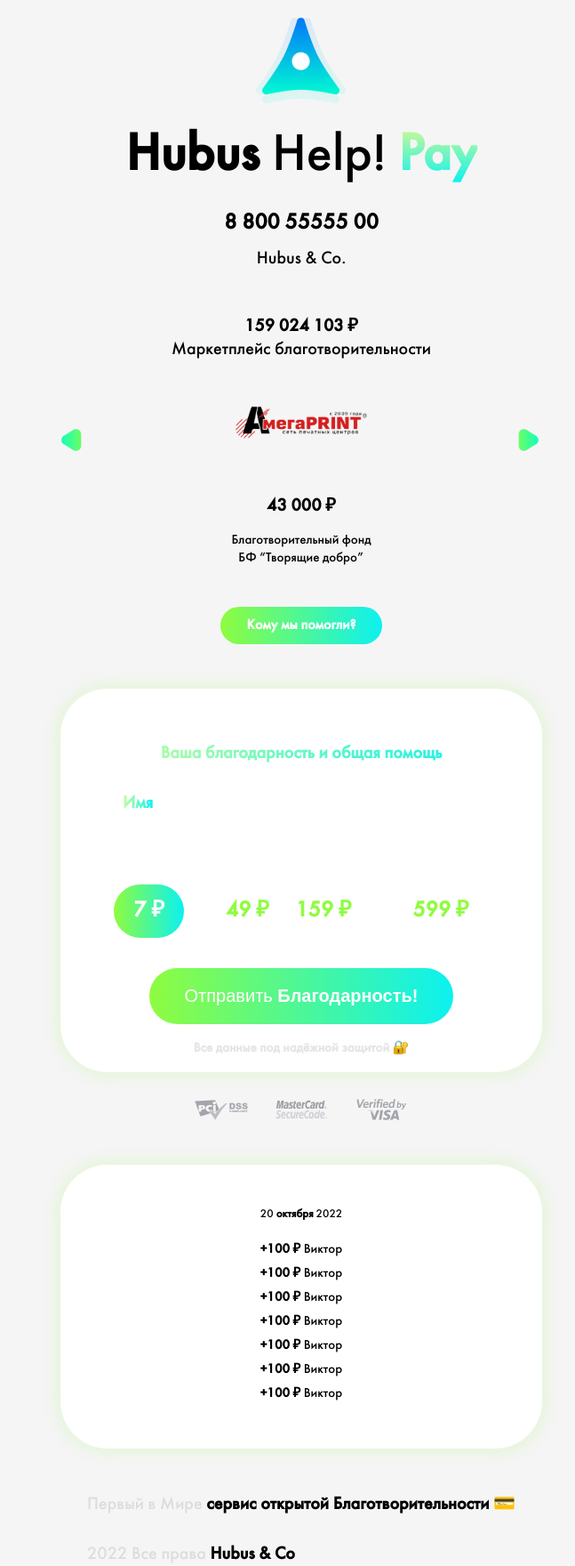
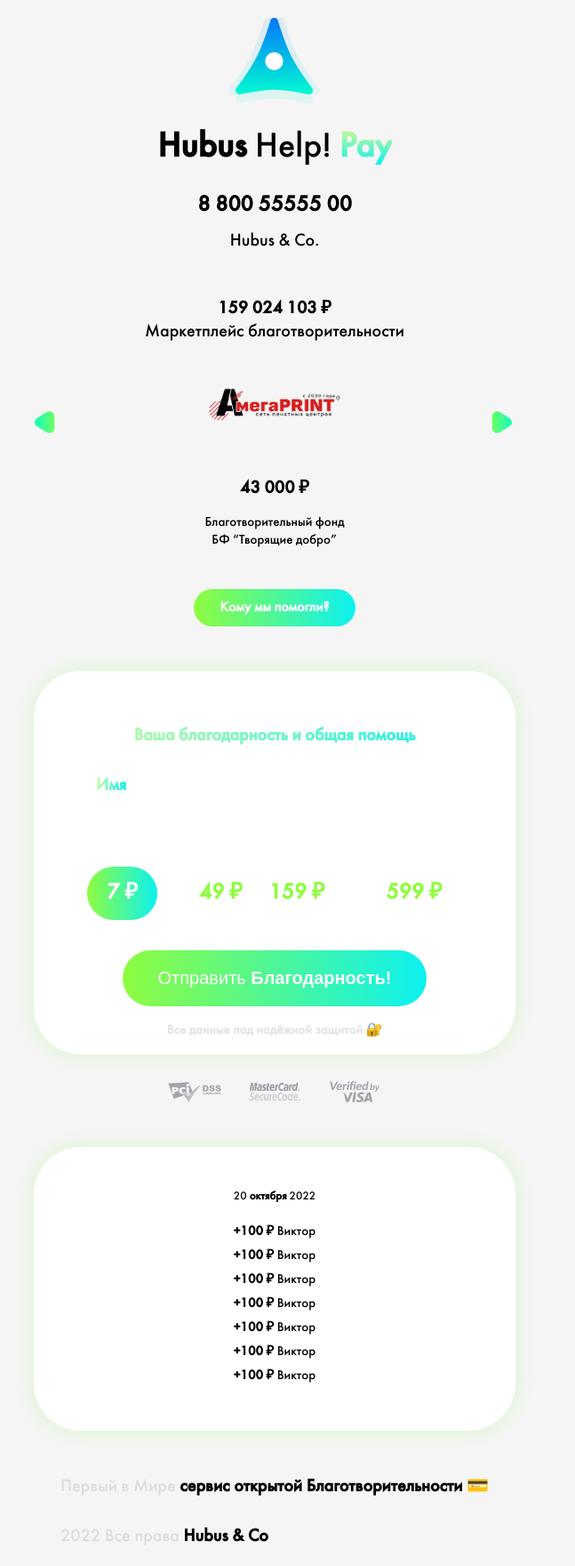
Before and after one commit to weisbrem/fond-form, a PHP site: page / in a window 1280 px wide; the page is wider, and only the part inside the window is pictured. Shown: that part at 89% size, without its empty margins (331-978 px from the left). After the commit the page ends 1737 px from the top of that part, so only its background shows below. Run offline with PHP 8.4, Linux system fonts and the light colour scheme.

Commit message:
refactor: fix layout and styles

```diff
--- a/index.html
+++ b/index.html
@@ -16,16 +16,16 @@
     <title>Форма оплаты Hubus help</title>
   </head>
   <body class="page__body">
-    <div class="container">
-      <header class="header">
+    <header class="header">
+      <div class="container">
         <img src="./img/logo.png" alt="Логотип организации" />
         <h2>Hubus <span>Help!</span> <span>Pay</span></h2>
         <div>
           <a href="tel:88005555500">8 800 55555 00</a>
           <a href="https://hubus.pro/" target="_blank">Hubus & Co.</a>
         </div>
-      </header>
-    </div>
+      </div>
+    </header>
     <div class="container">
       <main class="main">
         <section class="slider">
--- a/style.css
+++ b/style.css
@@ -90,12 +90,12 @@
   margin-top: 20px;
 }
 
-.header > img {
+.header > .container > img {
   margin: 0 auto;
   margin-bottom: 20px;
 }
 
-.header > h2 {
+.header > .container > h2 {
   font-size: 40px;
   font-weight: 800;
   line-height: 58px;
@@ -104,11 +104,11 @@
   margin-bottom: 20px;
 }
 
-.header > h2 > span:nth-child(1) {
+.header > .container > h2 > span:nth-child(1) {
   font-weight: 500;
 }
 
-.header > h2 > span:nth-child(2) {
+.header > .container > h2 > span:nth-child(2) {
   font-weight: 800;
   background: -webkit-linear-gradient(var(--light-green), var(--blue));
   -webkit-background-clip: text;
@@ -117,7 +117,7 @@
   -moz-text-fill-color: transparent;
 }
 
-.header > div {
+.header > .container > div {
   display: grid;
   justify-content: center;
   text-align: center;
@@ -125,7 +125,7 @@
   margin-bottom: 50px;
 }
 
-.header > div > a:nth-child(1) {
+.header > .container > div > a:nth-child(1) {
   font-weight: 700;
   font-size: 25px;
   line-height: 33px;
@@ -134,7 +134,7 @@
   margin-bottom: 10px;
 }
 
-.header > div > a:nth-child(2) {
+.header > .container > div > a:nth-child(2) {
   font-size: 20px;
   line-height: 26px;
   color: inherit;
@@ -480,7 +480,7 @@
 
 @media (min-width: 767px) {
   .container {
-    width: 1300px;
+    width: auto;
   }
 
   .header {
```
